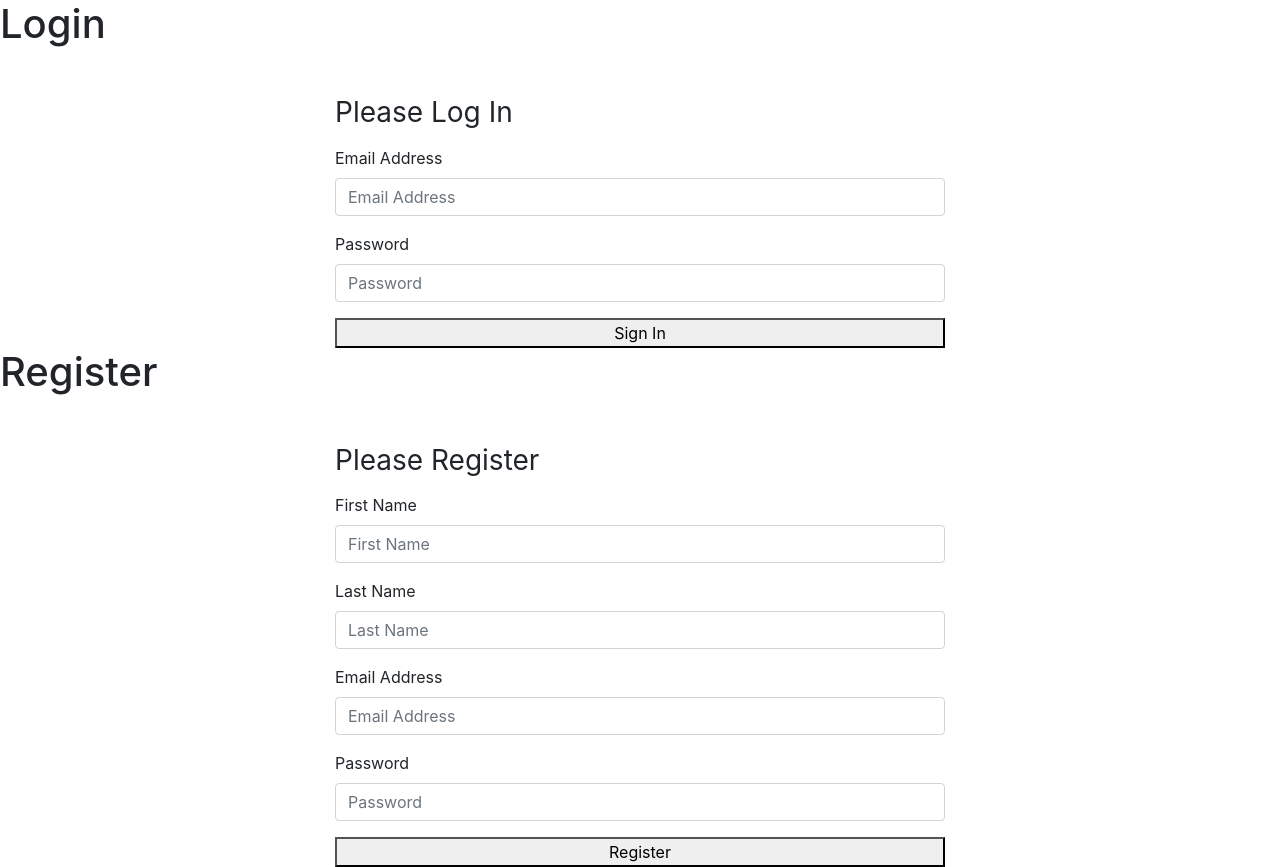
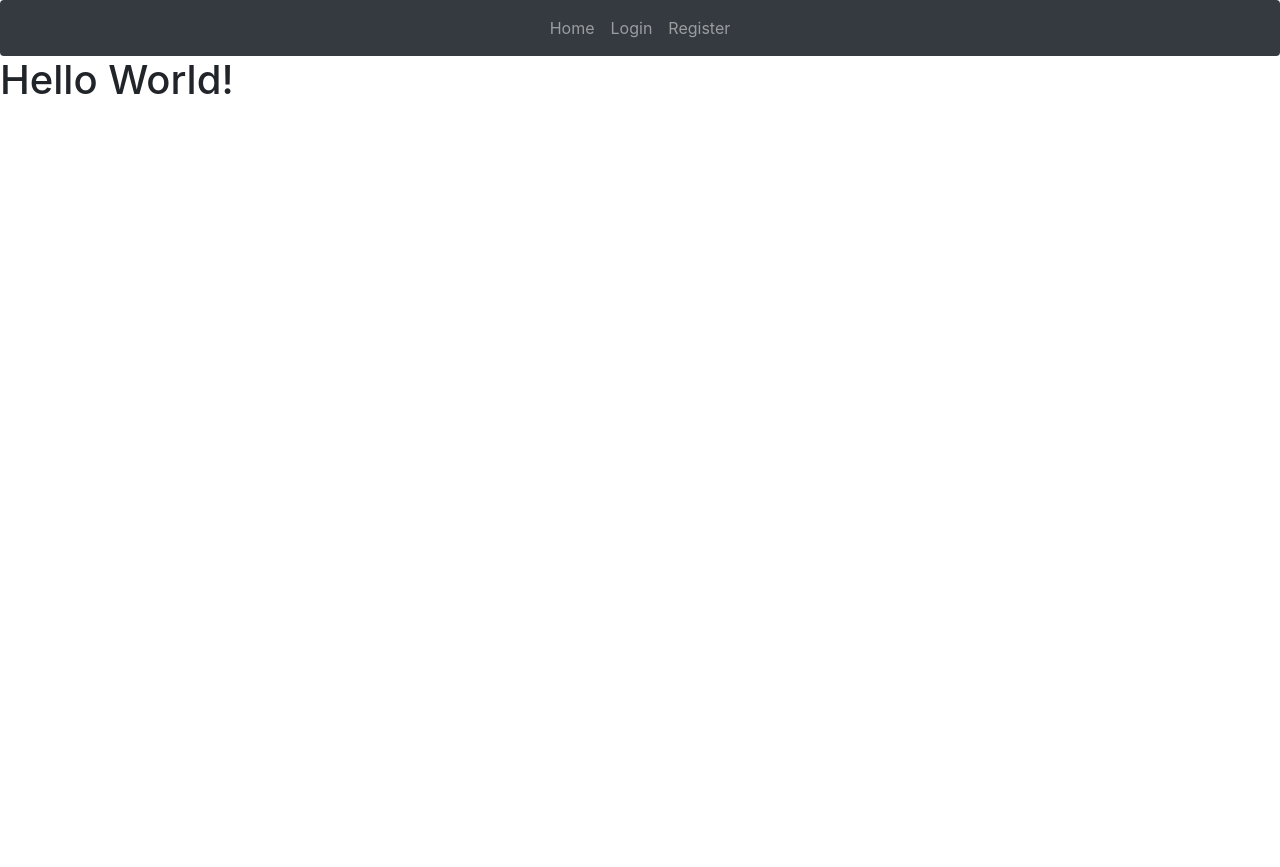
Before and after one commit to ksentak/omega, a React (Create React App) app in the folder client/: page / in a window 1280 px wide. After the commit the page ends 800 px from the top, so only its background shows below. Built offline with nearby package versions, Linux system fonts and the light colour scheme.

Commit message:
functional user auth

```diff
--- a/client/src/App.js
+++ b/client/src/App.js
@@ -4,6 +4,8 @@ import { BrowserRouter as Router, Route } from 'react-router-dom';
 // Components
 import Landing from './components/Landing/Landing';
 import Login from './components/Login/Login';
+import Navbar from './components/Navbar/Navbar';
+import Profile from './components/Profile/Profile';
 import Register from './components/Register/Register';
 
 function App() {
@@ -17,10 +19,15 @@ function App() {
     // </Router>
 
     // DEVELOPMENT TESTING
-    <div className='App'>
-      <Login />
-      <Register />
-    </div>
+    <Router>
+      <Navbar />
+      <div className='App'>
+        <Route exact path='/' component={Landing} />
+        <Route exact path='/register' component={Register} />
+        <Route exact path='/login' component={Login} />
+        <Route exact path='/profile' component={Profile} />
+      </div>
+    </Router>
   );
 }
 
--- /dev/null
+++ b/client/src/components/Navbar/Navbar.js
@@ -0,0 +1,74 @@
+import React, { Component } from 'react';
+import { Link, withRouter } from 'react-router-dom';
+
+class Navbar extends Component {
+  logOut(e) {
+    e.preventDefault();
+    localStorage.removeItem('usertoken');
+    this.props.history.push('/');
+  }
+
+  render() {
+    const loginRegLink = (
+      <ul className='navbar-nav'>
+        <li className='nav-item'>
+          <Link to='/login' className='nav-link'>
+            Login
+          </Link>
+        </li>
+        <li className='nav-item'>
+          <Link to='/register' className='nav-link'>
+            Register
+          </Link>
+        </li>
+      </ul>
+    );
+
+    const userLink = (
+      <ul className='navbar-nav'>
+        <li className='nav-item'>
+          <Link to='/profile' className='nav-link'>
+            Dashboard
+          </Link>
+        </li>
+        <li className='nav-item'>
+          <a href='' onClick={this.logOut.bind(this)} className='nav-link'>
+            Logout
+          </a>
+        </li>
+      </ul>
+    );
+
+    return (
+      <nav className='navbar navbar-expand-lg navbar-dark bg-dark rounded'>
+        <button
+          className='navbar-toggler'
+          type='button'
+          data-toggle='collapse'
+          data-target='#navbar1'
+          aria-controls='navbar1'
+          aria-expanded='false'
+          aria-label='Toggle navigation'
+        >
+          <span className='navbar-toggler-icon'></span>
+        </button>
+
+        <div
+          className='collapse navbar-collapse justify-content-md-center'
+          id='navbar1'
+        >
+          <ul className='navbar-nav'>
+            <li className='nav-item'>
+              <Link to='/' className='nav-link'>
+                Home
+              </Link>
+            </li>
+          </ul>
+          {localStorage.usertoken ? userLink : loginRegLink}
+        </div>
+      </nav>
+    );
+  }
+}
+
+export default withRouter(Navbar);
--- /dev/null
+++ b/client/src/components/Profile/Profile.js
@@ -0,0 +1,38 @@
+import React, { Component } from 'react';
+import jwt_decode from 'jwt-decode';
+import { Link, withRouter } from 'react-router-dom';
+
+class Profile extends Component {
+  constructor(props) {
+    super(props);
+    this.state = {
+      first_name: '',
+      _id: '',
+    };
+  }
+
+  componentDidMount() {
+    const token = localStorage.usertoken;
+    const decoded = jwt_decode(token);
+
+    this.setState({
+      first_name: decoded.first_name,
+      _id: decoded._id,
+    });
+  }
+
+  render() {
+    return (
+      <div className='Profile'>
+        <div className='greeting-box'>
+          <h1 className='wb'>Welcome Back {this.state.first_name}!</h1>
+          <span className='cta-span'>
+            What would you like to achieve today?
+          </span>
+        </div>
+      </div>
+    );
+  }
+}
+
+export default withRouter(Profile);
```
Also changed, not shown: client/src/components/Navbar/Navbar.css (added), client/src/components/Profile/Profile.css (added).
